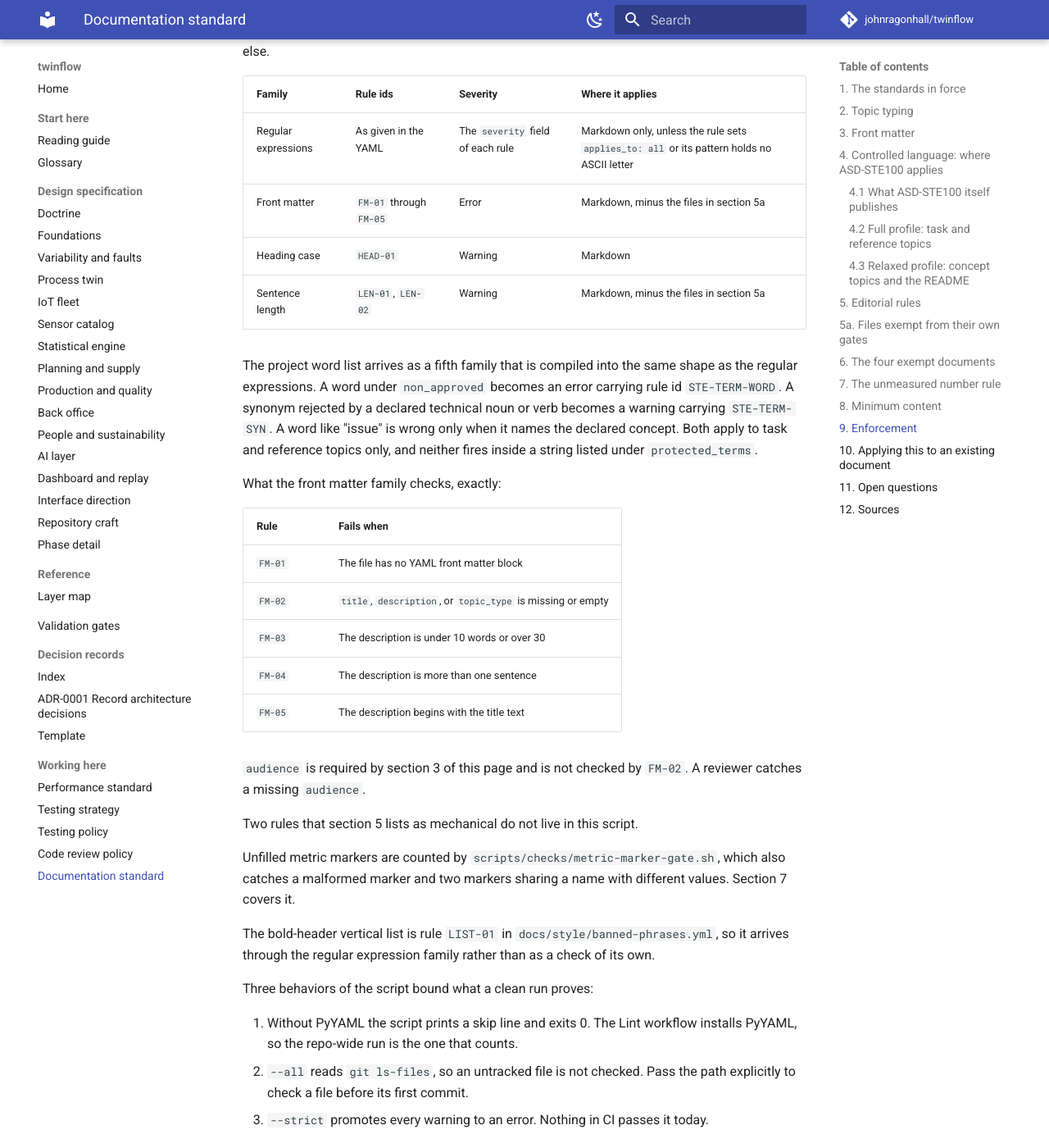
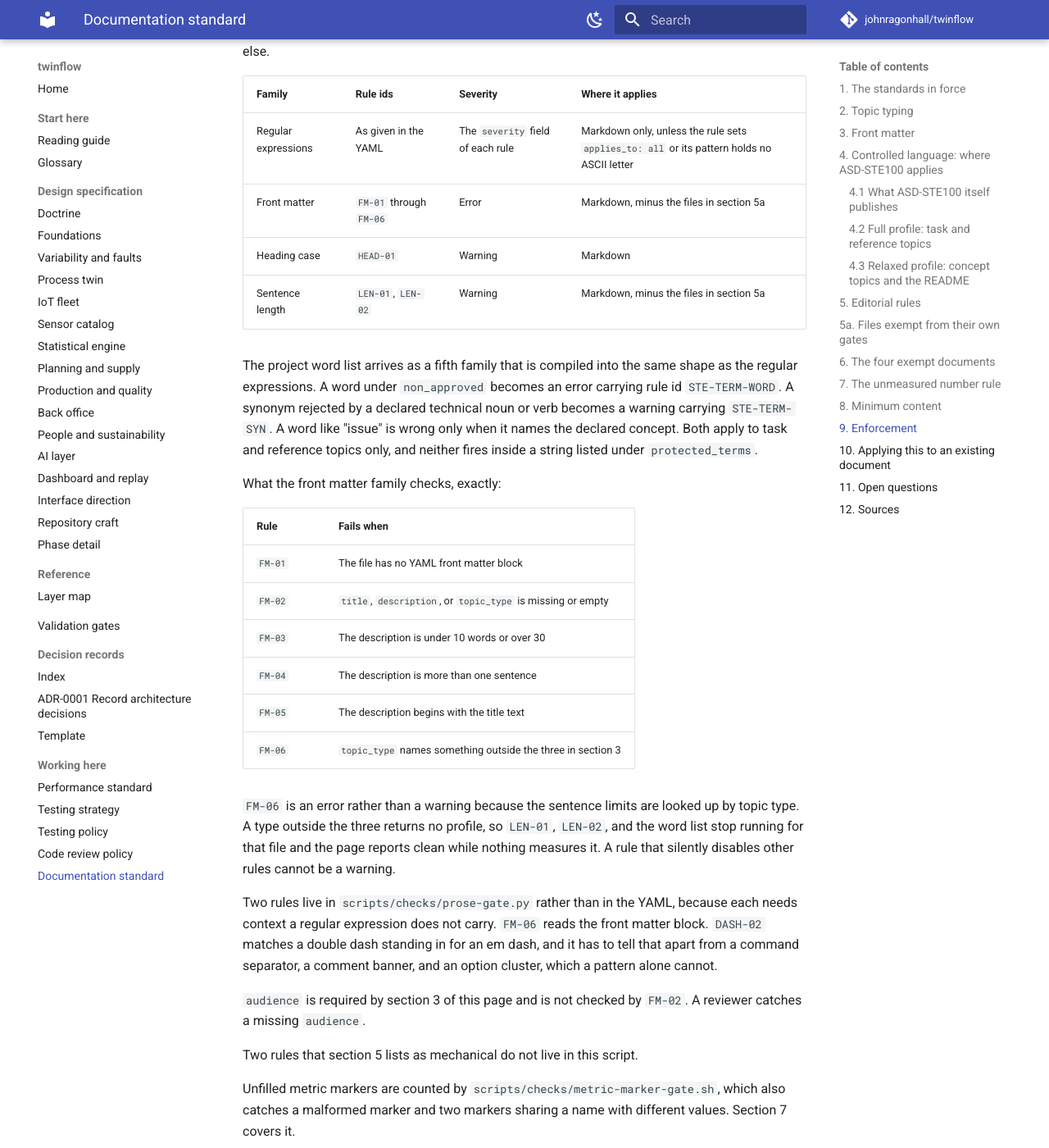
Before and after one commit to johnragonhall/twinflow, an MkDocs documentation site: the page built from docs/DOCUMENTATION-STANDARD.md, in a window 1280 px wide and 1400 px high, scrolled down 8324 px. Shown: the whole window at 82% size. Built offline with MkDocs 1.6.1 and Material for MkDocs 9.7.7, drawn with Linux system fonts in a browser that asks for light colours; comment, search, counter and statistics services are not loaded.

Commit message:
docs(standard): define the two rules the gate enforces from code
DOCS
- The front matter family runs FM-01 through FM-06, and the rule table defines
  FM-06: a topic_type outside the three in section 3. It carries error severity
  because the sentence limits are looked up by that field, so a type outside
  the set returns no profile and LEN-01, LEN-02, and the word list stop running
  for the page while it reports clean. A rule that silently disables other
  rules cannot be a warning.
- DASH-02 is defined alongside it. Both live in prose-gate.py rather than in
  the YAML because each needs context a regular expression does not carry: one
  reads the front matter block, the other tells an em dash standing in for
  punctuation apart from a command separator, a comment banner, and an option
  cluster.
- docs/performance.md and docs/reading-guide.md scope their claim to the system
  this repository models. Hook startup is measured, and those figures sit
  beside the code they justify.
- The justfile marker carries the end to end figures and cites the per-launch
  medians in the resolve-python.sh header rather than repeating them, which is
  what that header says it does.

```diff
--- a/docs/DOCUMENTATION-STANDARD.md
+++ b/docs/DOCUMENTATION-STANDARD.md
@@ -335,7 +335,7 @@ families of check, and nothing else.
 | Family              | Rule ids                | Severity                          | Where it applies                                                                           |
 |---------------------|-------------------------|-----------------------------------|--------------------------------------------------------------------------------------------|
 | Regular expressions | As given in the YAML    | The `severity` field of each rule | Markdown only, unless the rule sets `applies_to: all` or its pattern holds no ASCII letter |
-| Front matter        | `FM-01` through `FM-05` | Error                             | Markdown, minus the files in section 5a                                                    |
+| Front matter        | `FM-01` through `FM-06` | Error                             | Markdown, minus the files in section 5a                                                    |
 | Heading case        | `HEAD-01`               | Warning                           | Markdown                                                                                   |
 | Sentence length     | `LEN-01`, `LEN-02`      | Warning                           | Markdown, minus the files in section 5a                                                    |
 
@@ -356,6 +356,19 @@ What the front matter family checks, exactly:
 | `FM-03` | The description is under 10 words or over 30                |
 | `FM-04` | The description is more than one sentence                   |
 | `FM-05` | The description begins with the title text                  |
+| `FM-06` | `topic_type` names something outside the three in section 3 |
+
+`FM-06` is an error rather than a warning because the sentence limits are
+looked up by topic type. A type outside the three returns no profile, so
+`LEN-01`, `LEN-02`, and the word list stop running for that file and the page
+reports clean while nothing measures it. A rule that silently disables other
+rules cannot be a warning.
+
+Two rules live in `scripts/checks/prose-gate.py` rather than in the YAML,
+because each needs context a regular expression does not carry. `FM-06` reads
+the front matter block. `DASH-02` matches a double dash standing in for an em
+dash, and it has to tell that apart from a command separator, a comment banner,
+and an option cluster, which a pattern alone cannot.
 
 `audience` is required by section 3 of this page and is not checked by
 `FM-02`. A reviewer catches a missing `audience`.
```
Also changed, not shown: docs/performance.md (+8 -2 lines), docs/reading-guide.md (+5 -3 lines), 1 other file.
